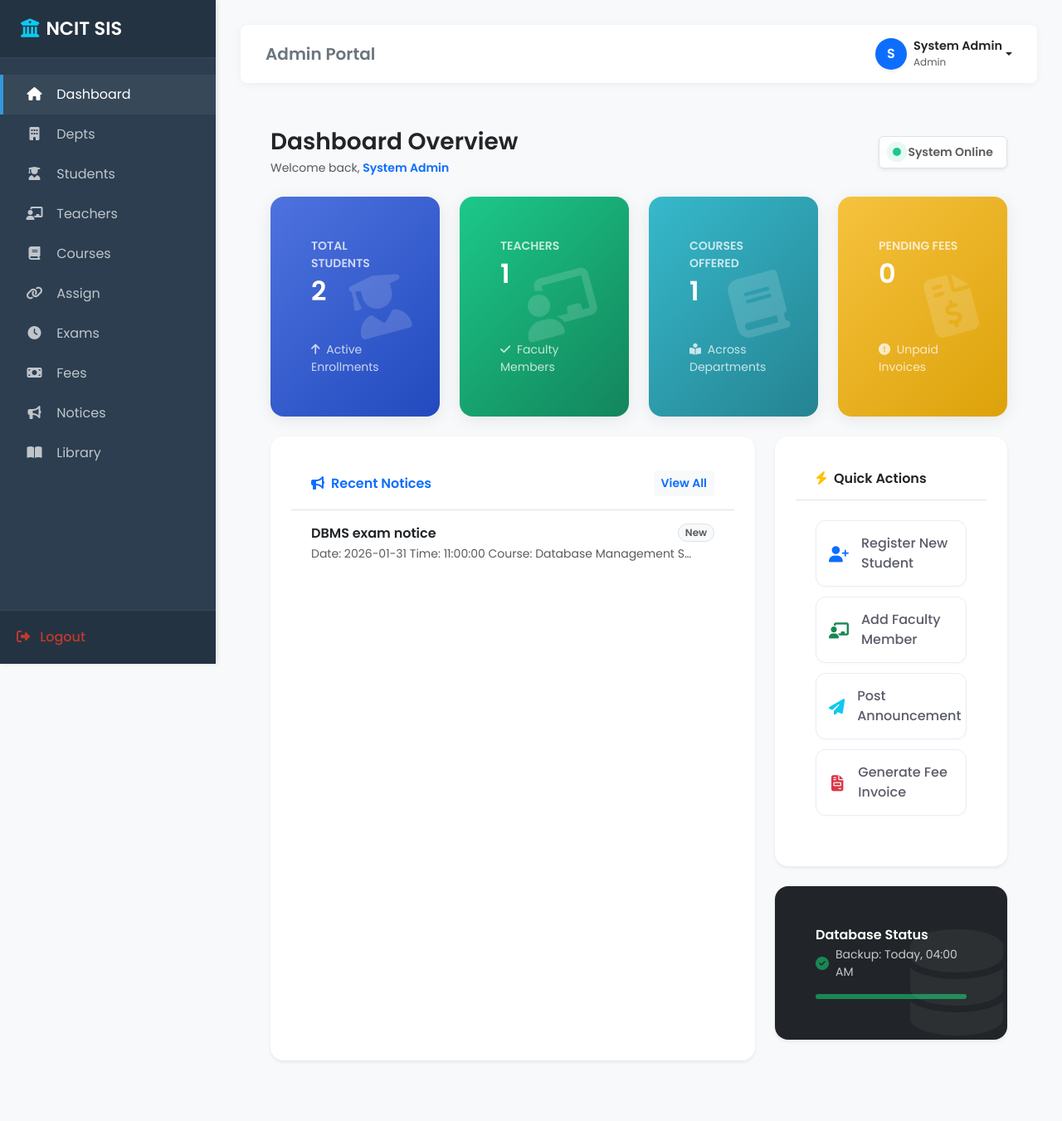
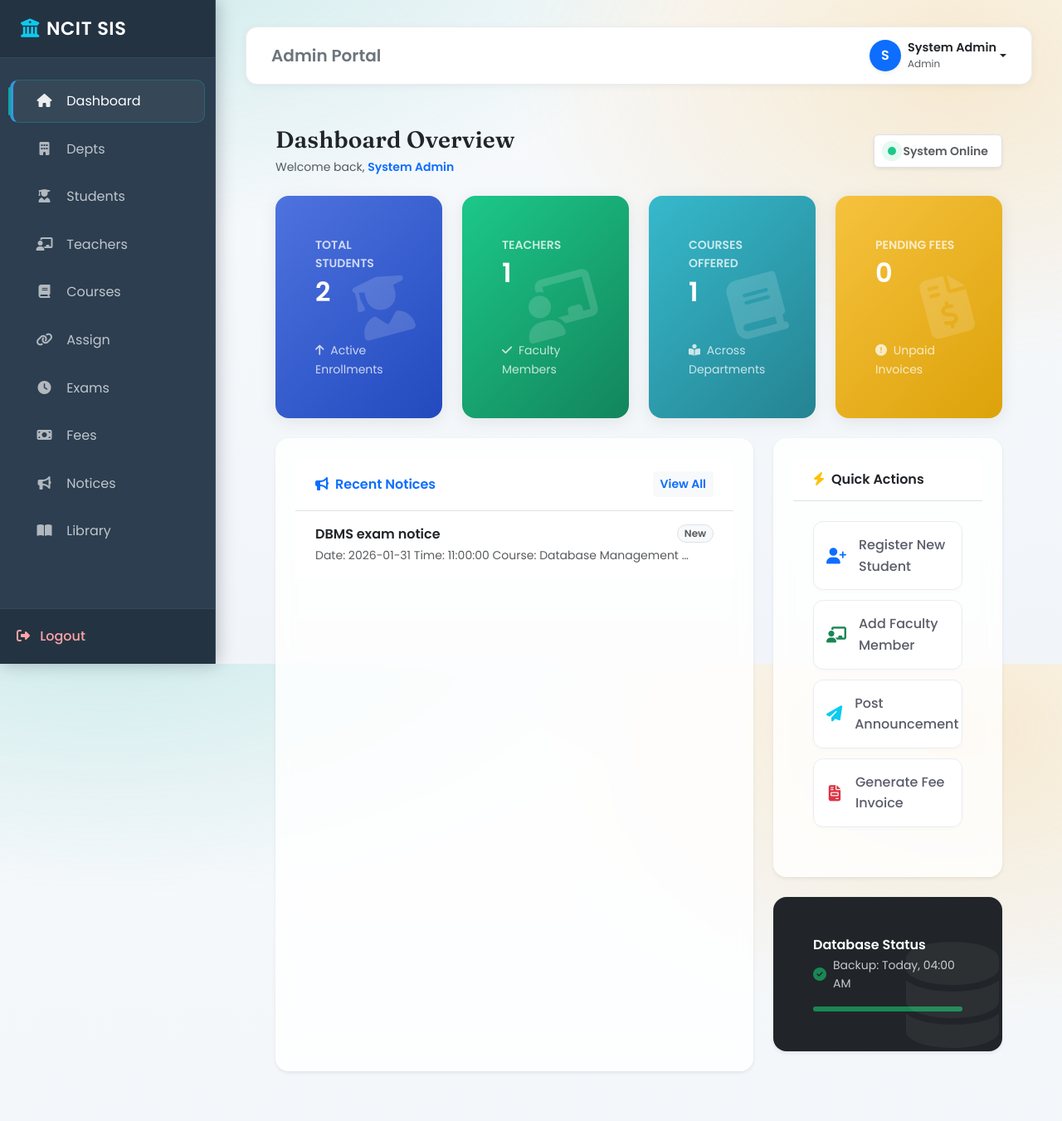
Before and after one commit to bigyan-svg/NCIT_SIS, a Flask app: page /admin in a window 1280 px wide. Shown: the whole page at 83% size. Before the commit the page ends 1279 px from the top, so only its background shows below. Run offline with Flask 3, Linux system fonts and the light colour scheme; a user stored in the database is signed in; data comes from the database, SQL or seed files in the repository.

Commit message:
Redesign UI theme and layout styling

```diff
--- a/static/style.css
+++ b/static/style.css
@@ -1,60 +1,116 @@
 /* =========================================
-   1. VARIABLES & RESET
+   NCIT_SIS - Modern Visual Theme
    ========================================= */
+@import url("https://fonts.googleapis.com/css2?family=Space+Grotesk:wght@400;500;600;700&family=Fraunces:opsz,wght@9..144,600;700&display=swap");
+
 :root {
-    --primary: #2c3e50;
-    --secondary: #34495e;
-    --accent: #3498db;
-    --success: #27ae60;
-    --danger: #c0392b;
-    --warning: #f39c12;
-    --light: #ecf0f1;
-    --dark: #2c3e50;
+    --bg-0: #f8fafc;
+    --bg-1: #f1f5f9;
+    --ink: #0f172a;
+    --ink-2: #1f2937;
+    --muted: #64748b;
+    --card: rgba(255, 255, 255, 0.82);
+    --card-solid: #ffffff;
+    --line: rgba(15, 23, 42, 0.08);
+    --accent: #0ea5a3;
+    --accent-2: #14b8a6;
+    --success: #22c55e;
+    --warning: #f59e0b;
+    --danger: #ef4444;
     --sidebar-w: 260px;
-    --border-color: #e0e0e0;
+    --radius: 14px;
+    --radius-sm: 10px;
+    --shadow-sm: 0 4px 12px rgba(15, 23, 42, 0.08);
+    --shadow-md: 0 12px 30px rgba(15, 23, 42, 0.12);
+    --shadow-lg: 0 24px 60px rgba(15, 23, 42, 0.16);
+    --glow: 0 0 0 6px rgba(14, 165, 163, 0.12);
+    --transition: 180ms ease;
+}
+
+* {
+    box-sizing: border-box;
+}
+
+html {
+    scroll-behavior: smooth;
 }
 
 body {
-    font-family: 'Segoe UI', system-ui, sans-serif;
     margin: 0;
-    background: #f4f7f6;
+    min-height: 100vh;
     display: flex;
-    min-height: 100vh;
-    color: #333;
+    font-family: "Space Grotesk", sans-serif;
+    color: var(--ink);
+    line-height: 1.6;
+    background-image:
+        radial-gradient(1200px 600px at 10% -10%, rgba(14, 165, 163, 0.20), transparent 60%),
+        radial-gradient(900px 600px at 90% 10%, rgba(245, 158, 11, 0.18), transparent 60%),
+        linear-gradient(180deg, var(--bg-0) 0%, var(--bg-1) 100%);
+    background-attachment: fixed;
+    position: relative;
+}
+
+body::before {
+    content: "";
+    position: fixed;
+    inset: 0;
+    pointer-events: none;
+    z-index: 0;
+    opacity: 0.15;
+    background-image:
+        linear-gradient(transparent 0 31px, rgba(15, 23, 42, 0.03) 32px),
+        linear-gradient(90deg, transparent 0 31px, rgba(15, 23, 42, 0.03) 32px);
+    background-size: 32px 32px;
+}
+
+img {
+    max-width: 100%;
+    display: block;
+}
+
+a {
+    color: inherit;
+}
+
+h1, h2, h3, h4 {
+    font-family: "Fraunces", serif;
+    color: var(--ink);
+    letter-spacing: 0.2px;
+    margin: 0 0 0.6rem 0;
 }
 
 /* =========================================
-   2. LAYOUT: SIDEBAR & MAIN CONTENT
+   LAYOUT: SIDEBAR & MAIN CONTENT
    ========================================= */
-
-/* Sidebar */
 .sidebar {
     width: var(--sidebar-w);
-    background: var(--primary);
-    color: #fff;
+    background: linear-gradient(180deg, #0f172a 0%, #111827 60%, #0b1220 100%);
+    color: #e2e8f0;
     position: fixed;
     top: 0;
     left: 0;
     height: 100vh;
     display: flex;
     flex-direction: column;
-    box-shadow: 2px 0 5px rgba(0,0,0,0.1);
-    z-index: 100;
+    box-shadow: 2px 0 20px rgba(2, 6, 23, 0.25);
+    border-right: 1px solid rgba(255, 255, 255, 0.08);
+    z-index: 2;
 }
 
 .brand {
-    padding: 25px;
+    padding: 24px 22px;
     font-size: 1.4rem;
-    font-weight: bold;
+    font-weight: 700;
     text-align: center;
-    background: rgba(0,0,0,0.1);
-    border-bottom: 1px solid rgba(255,255,255,0.05);
+    background: rgba(255, 255, 255, 0.04);
+    border-bottom: 1px solid rgba(255, 255, 255, 0.08);
+    letter-spacing: 0.6px;
 }
 
 .menu {
     list-style: none;
     padding: 0;
-    margin: 20px 0;
+    margin: 18px 0;
     flex-grow: 1;
     overflow-y: auto;
 }
@@ -62,30 +118,71 @@ body {
 .menu li a {
     display: flex;
     align-items: center;
-    padding: 15px 25px;
-    color: #bdc3c7;
+    gap: 10px;
+    padding: 12px 16px;
+    margin: 6px 12px;
+    border-radius: 10px;
+    color: #cbd5f5;
     text-decoration: none;
-    transition: 0.3s;
-    border-left: 4px solid transparent;
+    transition: var(--transition);
+    position: relative;
+    border: 1px solid transparent;
 }
 
-.menu li a:hover, .menu li a.active {
-    background: var(--secondary);
-    color: #fff;
-    border-left-color: var(--accent);
+.menu li a::before {
+    content: "";
+    position: absolute;
+    left: -6px;
+    top: 8px;
+    bottom: 8px;
+    width: 3px;
+    border-radius: 999px;
+    background: var(--accent);
+    opacity: 0;
+    transform: scaleY(0.6);
+    transition: var(--transition);
 }
 
-.menu i { width: 25px; margin-right: 10px; text-align: center; }
+.menu li a:hover,
+.menu li a.active {
+    background: rgba(14, 165, 163, 0.18);
+    color: #ffffff;
+    border-color: rgba(14, 165, 163, 0.35);
+}
 
-.logout { padding: 20px; border-top: 1px solid rgba(255,255,255,0.1); }
-.logout a { color: var(--danger) !important; font-weight: bold; display: flex; align-items: center; text-decoration: none; }
-.logout a i { margin-right: 10px; }
+.menu li a:hover::before,
+.menu li a.active::before {
+    opacity: 1;
+    transform: scaleY(1);
+}
+
+.menu i {
+    width: 22px;
+    text-align: center;
+    opacity: 0.9;
+}
+
+.logout {
+    padding: 18px;
+    border-top: 1px solid rgba(255, 255, 255, 0.08);
+}
+
+.logout a {
+    color: #fca5a5 !important;
+    font-weight: 600;
+    display: flex;
+    align-items: center;
+    gap: 10px;
+    text-decoration: none;
+}
 
 /* Main Content Area */
 .content {
     margin-left: var(--sidebar-w);
     width: calc(100% - var(--sidebar-w));
-    padding: 30px;
+    padding: 32px 36px 60px;
+    position: relative;
+    z-index: 1;
 }
 
 /* Header & Cards */
@@ -93,124 +190,112 @@ body {
     display: flex;
     justify-content: space-between;
     align-items: center;
-    margin-bottom: 30px;
-    background: #fff;
-    padding: 20px;
-    border-radius: 8px;
-    box-shadow: 0 2px 5px rgba(0,0,0,0.05);
+    gap: 18px;
+    margin-bottom: 26px;
+    background: var(--card);
+    padding: 22px 24px;
+    border-radius: var(--radius);
+    border: 1px solid var(--line);
+    box-shadow: var(--shadow-sm);
+    backdrop-filter: blur(12px);
 }
 
 .card {
-    background: #fff;
-    padding: 25px;
-    border-radius: 8px;
-    box-shadow: 0 2px 10px rgba(0,0,0,0.05);
-    margin-bottom: 25px;
+    background: var(--card);
+    padding: 24px;
+    border-radius: var(--radius);
+    border: 1px solid var(--line);
+    box-shadow: var(--shadow-sm);
+    margin-bottom: 24px;
+    backdrop-filter: blur(10px);
+    transition: var(--transition);
+}
+
+.card:hover {
+    transform: translateY(-2px);
+    box-shadow: var(--shadow-md);
 }
 
 /* =========================================
-   3. COMPONENTS: ALERTS & UTILITIES (Updated)
+   FORMS & BUTTONS
    ========================================= */
-/* ... keep your alert and badge styles ... */
-
-/* Color Utilities - forces white text on colored backgrounds */
-.bg-blue { background: var(--accent); color: #fff; }
-.bg-green { background: var(--success); color: #fff; } /* Added bg-green alias */
-.bg-orange { background: var(--warning); color: #fff; } /* Added bg-orange alias */
-.bg-red { background: var(--danger); color: #fff; }
-.bg-dark { background: var(--secondary); color: #fff; }
-
-/* Also keep the semantic names if you use them */
-.bg-success { background: var(--success); color: #fff; }
-.bg-warning { background: var(--warning); color: #fff; }
-.bg-danger { background: var(--danger); color: #fff; }
-
-
-/* =========================================
-   6. DASHBOARD WIDGETS (Updated)
-   ========================================= */
-.stats-grid {
+form {
     display: grid;
-    grid-template-columns: repeat(auto-fit, minmax(220px, 1fr));
-    gap: 20px;
+    gap: 14px;
 }
 
-.stat-box {
-    padding: 25px;
-    border-radius: 8px;
-    background: #fff; /* Default background is white */
-    color: var(--primary); /* Default text is DARK so it is visible */
-    text-align: center;
-    box-shadow: 0 4px 6px rgba(0,0,0,0.1);
-    transition: transform 0.2s;
-}
-
-.stat-box:hover {
-    transform: translateY(-5px);
-}
-
-/* Ensure headings inside colored boxes inherit the white text */
-.bg-blue h3, .bg-green h3, .bg-orange h3, .bg-red h3,
-.bg-success h3, .bg-warning h3, .bg-danger h3 {
-    color: #fff;
-}
-/* =========================================
-   4. FORMS & BUTTONS
-   ========================================= */
-form { display: grid; gap: 15px; }
-
 input, select, textarea {
-    padding: 12px;
-    border: 1px solid #ddd;
-    border-radius: 6px;
+    padding: 12px 14px;
+    border: 1px solid rgba(148, 163, 184, 0.35);
+    border-radius: 12px;
     width: 100%;
     box-sizing: border-box;
     font-family: inherit;
+    background: rgba(255, 255, 255, 0.85);
+    color: var(--ink);
+    transition: var(--transition);
+}
+
+textarea {
+    min-height: 120px;
+    resize: vertical;
 }
 
 input:focus, select:focus, textarea:focus {
     outline: none;
     border-color: var(--accent);
+    box-shadow: var(--glow);
 }
 
-/* Base Button */
 button {
     padding: 12px 20px;
-    background: var(--accent);
+    background: linear-gradient(135deg, var(--accent), var(--accent-2));
     color: #fff;
     border: none;
-    border-radius: 6px;
+    border-radius: 12px;
     cursor: pointer;
     font-weight: 600;
-    transition: 0.2s;
+    transition: var(--transition);
+    box-shadow: 0 12px 24px rgba(14, 165, 163, 0.25);
 }
-button:hover { opacity: 0.9; }
 
-/* Action Buttons (Link styled as button) */
+button:hover {
+    transform: translateY(-1px);
+    filter: brightness(1.03);
+}
+
+button:active {
+    transform: translateY(0);
+}
+
+/* Action Buttons */
 .btn-edit, .btn-delete, .btn-add {
     display: inline-block;
-    padding: 8px 15px;
-    border-radius: 5px;
+    padding: 8px 16px;
+    border-radius: 10px;
     text-decoration: none;
     font-size: 0.9rem;
     cursor: pointer;
     border: none;
-    color: white;
+    color: #fff;
+    transition: var(--transition);
 }
 
 .btn-add {
-    background-color: #2c3e50;
-    padding: 10px 20px;
-    margin-bottom: 20px;
+    background: linear-gradient(135deg, #0f172a, #1f2937);
+    padding: 10px 18px;
+    margin-bottom: 16px;
+    box-shadow: 0 8px 20px rgba(15, 23, 42, 0.2);
 }
 
-.btn-edit { background-color: #3498db; margin-right: 5px; }
-.btn-delete { background-color: #e74c3c; }
+.btn-edit {
+    background: linear-gradient(135deg, #38bdf8, #0ea5e9);
+    margin-right: 6px;
+}
 
-
-/* =========================================
-   4.1 SPECIFIC STUDENT LIBRARY BUTTONS (UPDATED)
-   ========================================= */
+.btn-delete {
+    background: linear-gradient(135deg, #fb7185, #ef4444);
+}
 
 /* Return Dashboard Button */
 .btn-dashboard-return {
@@ -481,26 +604,124 @@ tr:hover { background: #fafafa; }
     text-align: center;
 }
 
-/* Compact Table for "My Borrows" Sidebar */
 .compact-table {
     font-size: 0.9rem;
 }
-.compact-table th, .compact-table td {
+
+.compact-table th,
+.compact-table td {
     padding: 10px;
 }
 
-/* Overdue Styling */
 .row-overdue {
     background-color: #fff5f5;
 }
+
 .row-overdue td {
-    color: #c0392b;
+    color: #b91c1c;
 }
+
 .fine-badge {
-    background: #c0392b;
-    color: white;
+    background: #dc2626;
+    color: #fff;
     padding: 2px 6px;
-    border-radius: 4px;
+    border-radius: 6px;
     font-size: 0.75rem;
     margin-left: 5px;
 }
+
+/* =========================================
+   UTILITIES
+   ========================================= */
+.bg-blue { background: var(--accent); color: #fff; }
+.bg-green { background: var(--success); color: #fff; }
+.bg-orange { background: var(--warning); color: #fff; }
+.bg-red { background: var(--danger); color: #fff; }
+.bg-dark { background: #111827; color: #fff; }
+
+.bg-success { background: var(--success); color: #fff; }
+.bg-warning { background: var(--warning); color: #fff; }
+.bg-danger { background: var(--danger); color: #fff; }
+
+/* =========================================
+   MOTION
+   ========================================= */
+@keyframes fadeUp {
+    from {
+        opacity: 0;
+        transform: translateY(12px);
+    }
+    to {
+        opacity: 1;
+        transform: translateY(0);
+    }
+}
+
+.header,
+.card,
+.stat-box,
+.library-table,
+.book-card {
+    animation: fadeUp 0.45s ease both;
+}
+
+.stats-grid .stat-box:nth-child(2),
+.content > .card:nth-child(2) {
+    animation-delay: 0.06s;
+}
+
+.stats-grid .stat-box:nth-child(3),
+.content > .card:nth-child(3) {
+    animation-delay: 0.12s;
+}
+
+.stats-grid .stat-box:nth-child(4),
+.content > .card:nth-child(4) {
+    animation-delay: 0.18s;
+}
+
+@media (prefers-reduced-motion: reduce) {
+    * {
+        animation: none !important;
+        transition: none !important;
+    }
+}
+
+/* =========================================
+   RESPONSIVE
+   ========================================= */
+@media (max-width: 980px) {
+    body {
+        display: block;
+    }
+    .sidebar {
+        position: relative;
+        width: 100%;
+        height: auto;
+        flex-direction: column;
+    }
+    .menu {
+        display: grid;
+        grid-template-columns: repeat(auto-fit, minmax(160px, 1fr));
+    }
+    .content {
+        margin-left: 0;
+        width: 100%;
+        padding: 24px;
+    }
+}
+
+@media (max-width: 640px) {
+    .header {
+        flex-direction: column;
+        align-items: flex-start;
+    }
+    .menu {
+        grid-template-columns: 1fr;
+    }
+    table {
+        display: block;
+        overflow-x: auto;
+        white-space: nowrap;
+    }
+}
```
Also changed, not shown: other parts of static/style.css (+131 -93 lines).
